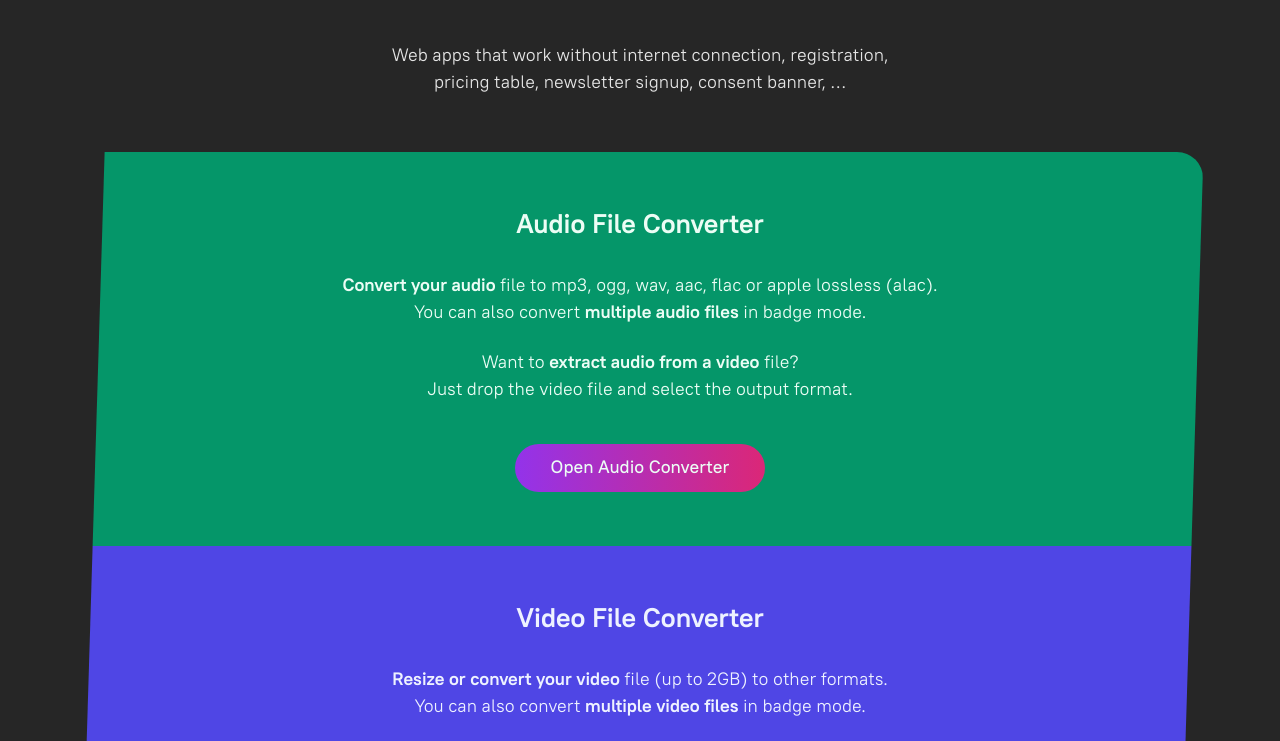
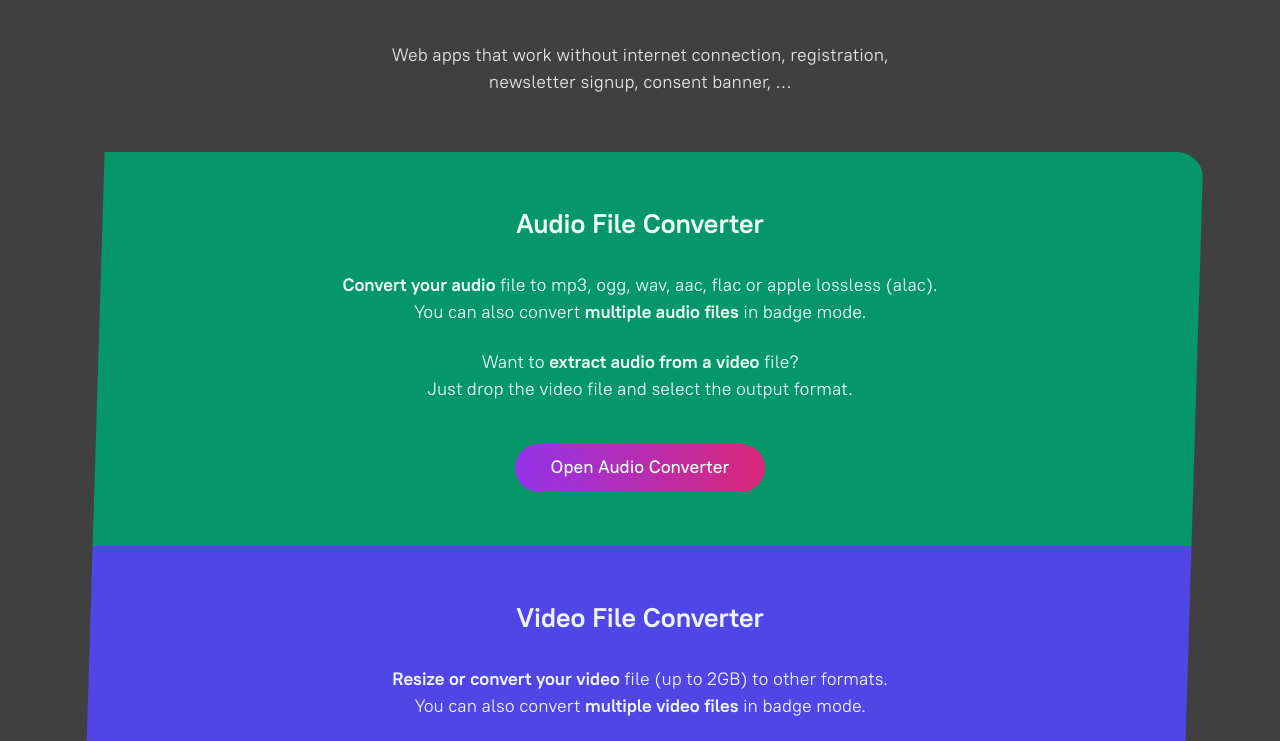
Before and after one commit to thurti/wo-index, a website: page public/index.html in a window 1280 px wide. Shown: the part 176-917 px from the top of the page. Drawn offline with Linux system fonts and the light colour scheme.

Commit message:
forgot commit last changes

```diff
--- a/public/index.html
+++ b/public/index.html
@@ -6,7 +6,7 @@
     <title>worksoffline.app</title>
     <meta name="description" content="Web apps that work without internet connection.">
 
-    <link href="styles.css?wtf" rel="stylesheet">
+    <link href="styles.css?sdf" rel="stylesheet">
 
     <link rel="apple-touch-icon" sizes="180x180" href="/icons/apple-touch-icon.png">
     <link rel="icon" type="image/png" sizes="32x32" href="/icons/favicon-32x32.png">
@@ -37,7 +37,7 @@
       </hgroup>
     </header>
     <main>
-      <p class="mt-12 mx-auto text-center" style="max-width: 50ch;">Web apps that work without internet connection, registration, pricing table, newsletter signup, consent banner, &hellip;</p>
+      <p class="mt-12 mx-auto text-center" style="max-width: 50ch;">Web apps that work without internet connection, registration, newsletter signup, consent banner, &hellip;</p>
       <div class="app-list my-12">
 
         <article class="theme-zinc-emerald box prose">
--- a/styles.css
+++ b/styles.css
@@ -26,9 +26,9 @@
 }
 
 .theme-neutral {
-  --theme-bg-light-color: theme(colors.neutral.700);
-  --theme-bg-color: theme(colors.neutral.800);
-  --theme-bg-dark-color: theme(colors.neutral.900);
+  --theme-bg-light-color: theme(colors.neutral.600);
+  --theme-bg-color: theme(colors.neutral.700);
+  --theme-bg-dark-color: theme(colors.neutral.800);
   --theme-btn-color: theme(colors.neutral.600);
   --theme-font-color: theme(colors.neutral.200);
 }
```
Also changed, not shown: public/styles.css.
